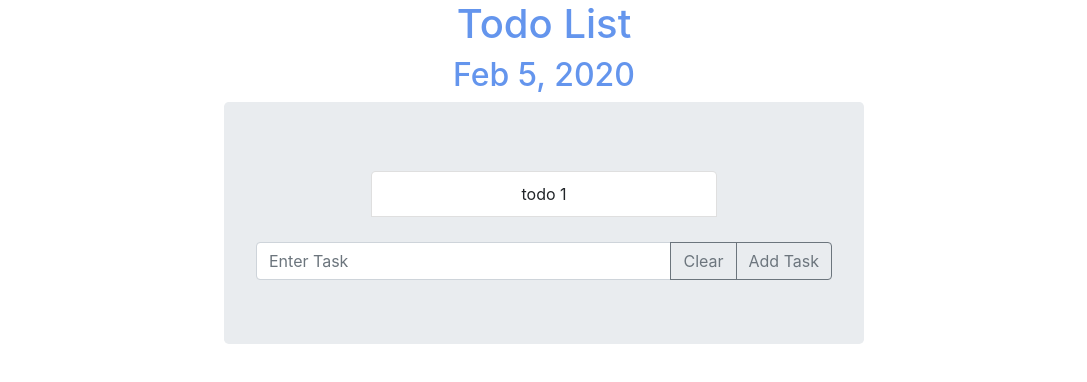
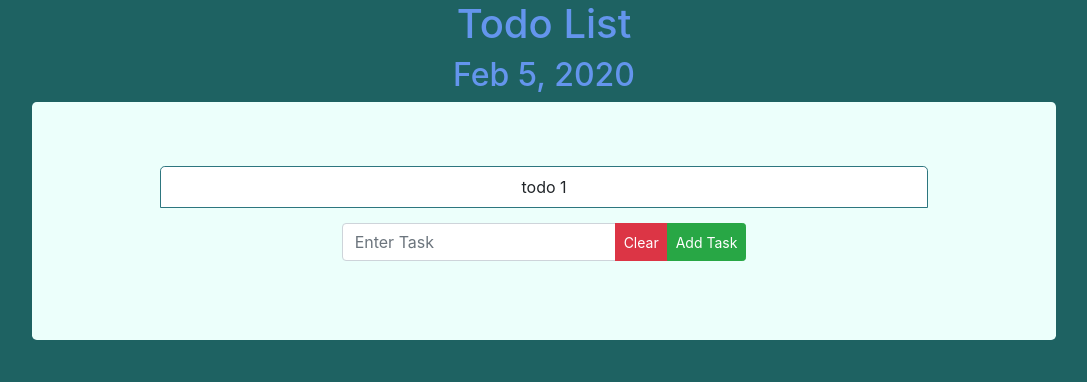
Before and after one commit to twandeveloper/React-Todo, a React (Create React App) app: page / in a window 1280 px wide. Shown: the top 382 px of the page, without its empty margins (96-1183 px from the left). Built offline with nearby package versions, Linux system fonts and the light colour scheme.

Commit message:
More styling and color changes done to components

```diff
--- a/src/App.css
+++ b/src/App.css
@@ -1,6 +1,7 @@
 .App {
+  height: 100vh;
   text-align: center;
-
+  background-color: #1e6262;
 }
 
 .App-logo {
@@ -28,12 +29,3 @@
 .App-link {
   color: #61dafb;
 }
-
-@keyframes App-logo-spin {
-  from {
-    transform: rotate(0deg);
-  }
-  to {
-    transform: rotate(360deg);
-  }
-}
--- a/src/components/AddTodo/AddTodo.js
+++ b/src/components/AddTodo/AddTodo.js
@@ -5,14 +5,11 @@ import classes from './AddTodo.module.css'
 export default function AddTodo(props) {
     return (
       <Form className={classes.AddTodo} onSubmit={props.addTodo} >
-           <InputGroup>
-        <FormControl placeholder='Enter Task' value={props.todo} onChange={props.getTodo}/>
-          {/* <input type='text' value={props.todo} onChange={props.getTodo}/>
-          <input type='submit' value='Submit' /> */}
-
+        <InputGroup>
+          <FormControl placeholder='Enter Task' value={props.todo} onChange={props.getTodo}/>
             <InputGroup.Append >
-              <Button variant='outline-secondary' type='reset' onClick={props.clearInput}>Clear</Button>
-              <Button variant='outline-secondary' type='submit' >Add Task</Button>
+              <Button variant='danger btn-sm' type='reset' onClick={props.clearInput}>Clear</Button>
+              <Button variant='success btn-sm' type='submit' >Add Task</Button>
             </InputGroup.Append>
         </InputGroup>
       </Form>
--- a/src/components/AddTodo/AddTodo.module.css
+++ b/src/components/AddTodo/AddTodo.module.css
@@ -1,3 +1,4 @@
 .AddTodo {
-    margin-top: 20px;
+    margin: 15px auto;
+    max-width: 100%;
 }
--- a/src/components/Todos/TodoItem/TodoItem.module.css
+++ b/src/components/Todos/TodoItem/TodoItem.module.css
@@ -1,7 +1,18 @@
 .todoItem {
-    /* box-shadow: 2px 2px 3px 1px black ; */
-    width: 60%;
-    /* color: red; */
-    margin: 5px auto;
-    padding: 10px;
+    border: 1px solid #2d767f;
+    width: 80%;
+    margin: auto;
+    padding: 8px;
 }
+
+@media (min-width:200px) and (max-width:800px){
+    .todoItem {
+        width: 80%;
+    }
+}
+
+@media (min-width:768px) and (max-width:1024px){
+    .todoItem {
+        width: 70%;
+    }
+}
--- a/src/components/Todos/Todos.module.css
+++ b/src/components/Todos/Todos.module.css
@@ -2,10 +2,20 @@
     display: grid;
     grid-template-rows: minmax(0px, auto);
     grid-template-columns: minmax(25%, auto);
-    /* border: 5px solid black;
-    border-radius: 10px;
-    background-color: #ffff; */
+    background-color:#ecfffb;
     align-items: center;
-    width: 50%;
+    width: 40%;
     margin: auto;
 }
+
+@media (min-width:200px) and (max-width:800px){
+    .Todos {
+        width: 90%;
+    }
+}
+
+@media (min-width:1000px) {
+    .Todos {
+        width: 80%;
+    }
+}
--- a/src/index.css
+++ b/src/index.css
@@ -1,6 +1,6 @@
 body {
   margin: 0;
-  background-color: #2D2D2D;
+  background-color: rgb(145, 145, 145);
   font-family: -apple-system, BlinkMacSystemFont, 'Segoe UI', 'Roboto', 'Oxygen',
     'Ubuntu', 'Cantarell', 'Fira Sans', 'Droid Sans', 'Helvetica Neue',
     sans-serif;
```
Also changed, not shown: 1 other file (tests, documents, lock files or other folders).
